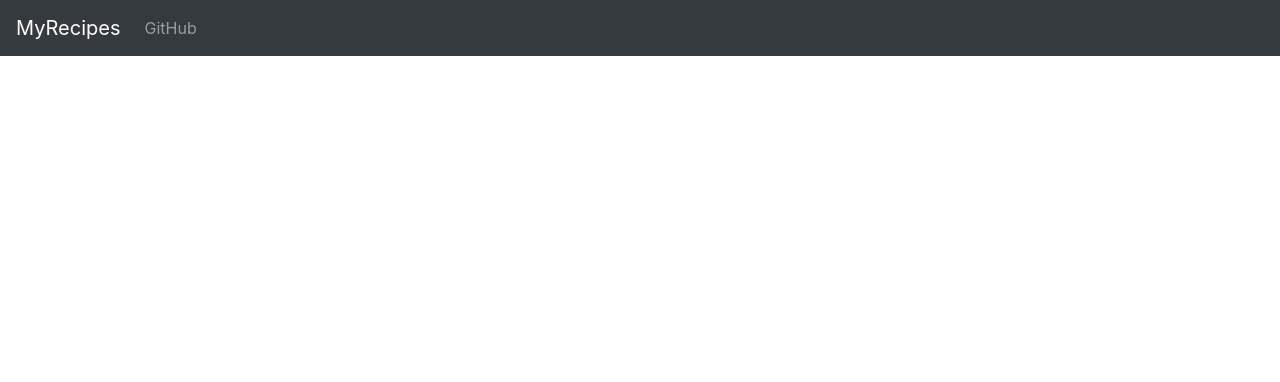
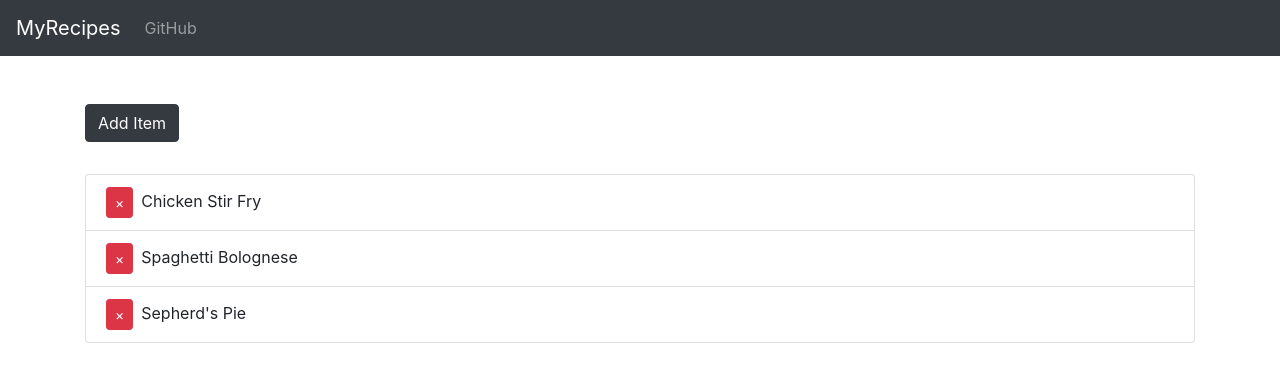
Before and after one commit to danyibalazs/recipe_app, a React (Create React App) app in the folder client/: page / in a window 1280 px wide. Shown: the top 382 px of the page. Built offline with nearby package versions, Linux system fonts and the light colour scheme.

Commit message:
add basic recipe list

```diff
--- a/client/src/App.js
+++ b/client/src/App.js
@@ -1,6 +1,7 @@
 import React from 'react';
 
 import AppNavbar from './components/AppNavbar';
+import RecipeList from './components/RecipeList';
 
 import 'bootstrap/dist/css/bootstrap.min.css';
 import './App.css';
@@ -9,6 +10,7 @@ function App() {
   return (
     <div className="App">
       <AppNavbar />
+      <RecipeList />
     </div>
   );
 }
--- /dev/null
+++ b/client/src/components/RecipeList.js
@@ -0,0 +1,55 @@
+import React, { useState } from 'react';
+import { Container, ListGroup, ListGroupItem, Button } from 'reactstrap';
+import { v4 as uuidv4} from 'uuid';
+
+const RecipeList = () => {
+
+  const [recipes, setRecipes] = useState([
+    {id: uuidv4(), name: 'Chicken Stir Fry'},
+    {id: uuidv4(), name: 'Spaghetti Bolognese'},
+    {id: uuidv4(), name: "Sepherd's Pie"}
+  ]);
+
+  const addRecipeHandler = (name) => {
+    setRecipes([...recipes, {id: uuidv4(), name}])
+  }
+
+  const deleteRecipeHandler = (id) => {
+    recipes.filter(recipe => recipe.id != id)
+    setRecipes(recipes.filter(recipe => recipe.id != id))
+  }
+
+  return(
+
+    <Container>
+        <Button
+          color="dark"
+          style={{marginBottom: '2rem'}}
+          onClick={() => {
+            const name = prompt('Enter Item');
+            if(name) {
+              addRecipeHandler(name);
+            }
+          }}>
+          Add Item
+        </Button>
+        <ListGroup>
+            {recipes.map(({id, name}) => (
+              <ListGroupItem key={id}>
+                <Button
+                  className="remove-btn mr-2"
+                  color="danger"
+                  size="sm"
+                  onClick={ () => {
+                    deleteRecipeHandler(id)
+                  }}>&times;
+                </Button>
+                {name}
+              </ListGroupItem>
+            ))}
+        </ListGroup>
+      </Container>
+  )
+}
+
+export default RecipeList;
```
